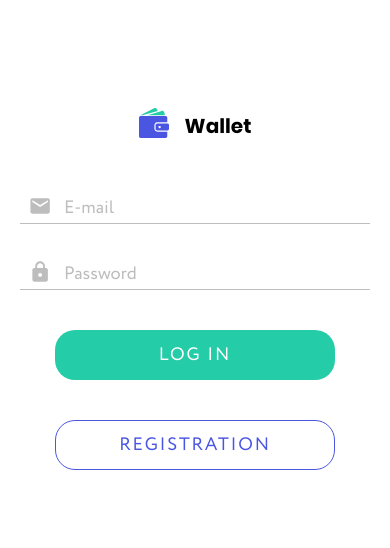
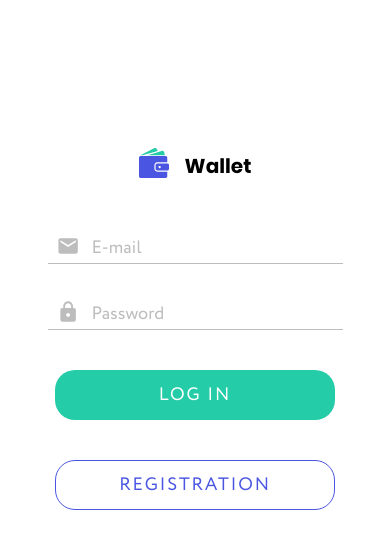
Before and after one commit to Sennarion/react-team-project, a React (Create React App) app: page /react-team-project/login in a window 390 px wide. Shown: the top 548 px of the page. Built offline with nearby package versions, Linux system fonts and the light colour scheme.

Commit message:
style: login tablet

```diff
--- a/src/components/LoginForm/LoginForm.styled.js
+++ b/src/components/LoginForm/LoginForm.styled.js
@@ -3,8 +3,8 @@ import { Field } from 'formik';
 import { Link } from 'react-router-dom';
 
 export const FormWrapper = styled.div`
-text-align: center;
-`
+  text-align: center;
+`;
 
 export const Wrapper = styled.div`
   position: relative;
--- a/src/components/Logo/Logo.styled.js
+++ b/src/components/Logo/Logo.styled.js
@@ -1,11 +1,15 @@
 import styled from 'styled-components';
 export const LogoWrapper = styled.div`
-margin-top: ${({ theme }) => theme.spacing(27)};
-margin-bottom: ${({ theme }) => theme.spacing(15)};
+  margin-top: ${({ theme }) => theme.spacing(27)};
+  margin-bottom: ${({ theme }) => theme.spacing(15)};
   display: flex;
   align-items: flex-end;
   justify-content: center;
   gap: ${({ theme }) => theme.spacing(4)};
+  @media screen and (min-width: ${({ theme }) => theme.media.tablet}) {
+    margin-top: 0;
+    margin-bottom: ${({ theme }) => theme.spacing(15)};
+  }
 `;
 export const LogoText = styled.span`
   font-family: ${({ theme }) => theme.fonts.secondaryBold};
--- a/src/pages/LoginPage/LoginPage.jsx
+++ b/src/pages/LoginPage/LoginPage.jsx
@@ -1,6 +1,6 @@
 import LoginForm from 'components/LoginForm/LoginForm';
 import { Container } from 'components/UI/Container/Container.styled';
-import { LeftSide, MainTitle, ImgBox } from './LoginPage.styled';
+import { PageWrapper, LeftSide,RightSide,  MainTitle, ImgBox } from './LoginPage.styled';
 import Logo from 'components/Logo/Logo';
 import loginTablet1x from '../../images/loginBg-tablet-1x.png';
 import loginTablet2x from '../../images/loginBg-tablet-2x.png';
@@ -8,7 +8,8 @@ import loginDesk1x from '../../images/loginBg-desktop-1x.png';
 import loginDesc2x from '../../images/loginBg-desktop-2x.png';
 export default function LoginPage() {
   return (
-    <Container>
+    <PageWrapper>
+      <Container>
       <LeftSide>
         <ImgBox>
           <picture>
@@ -27,10 +28,11 @@ export default function LoginPage() {
         </ImgBox>
         <MainTitle>Finance app</MainTitle>
       </LeftSide>
-      <div>
+      <RightSide>
         <Logo />
         <LoginForm />
-      </div>
+      </RightSide>
     </Container>
+    </PageWrapper>
   );
 }
--- a/src/pages/LoginPage/LoginPage.styled.js
+++ b/src/pages/LoginPage/LoginPage.styled.js
@@ -1,21 +1,49 @@
 import styled from 'styled-components';
+import topEllipse from '../../images/top-ellipse.svg';
+import bottomEllipse from '../../images/bottom-ellipse.svg';
 
+export const PageWrapper = styled.div`
+  background-color: ${({ theme }) => theme.colors.white};
+  min-height: 100vh;
+  @media screen and (min-width: ${({ theme }) => theme.media.tablet}) {
+    background: url(${topEllipse}) top right no-repeat,
+      url(${bottomEllipse}) bottom left no-repeat;
+    background-color: ${({ theme }) => theme.colors.bgColor};
+  }
+`;
 export const LeftSide = styled.div`
   display: flex;
+  padding-left: ${({ theme }) => theme.spacing(21)};
+
   gap: ${({ theme }) => theme.spacing(10)};
   align-items: center;
+  justify-content: flex-start;
+  padding-top: ${({ theme }) => theme.spacing(15)};
+  padding-bottom: ${({ theme }) => theme.spacing(13)};
+  @media screen and (max-width: 767px) {
+    display: none;
+  }
+`;
+
+export const RightSide = styled.div`
+  margin: 0 auto;
+  max-width: 533px;
+  padding-top: ${({ theme }) => theme.spacing(10)};
+  padding-bottom: ${({ theme }) => theme.spacing(15)};
+  background-color: ${({ theme }) => theme.colors.white};
+  border-radius: ${({ theme }) => theme.spacing(5)};
+  display: flex;
+  flex-direction: column;
   justify-content: center;
-  padding-top: ${({ theme }) => theme.spacing(15)};
-  @media screen and (max-width: 767px){
-    display:none;
-  }
+  align-items: center;
 `;
 export const MainTitle = styled.h1`
   font-family: ${({ theme }) => theme.fonts.secondaryRegular};
+  font-weight: ${({ theme }) => theme.fontWeight.normal};
   font-size: ${({ theme }) => theme.spacing(7)};
   line-height: ${({ theme }) => theme.spacing(11)};
 `;
 export const ImgBox = styled.div`
-width: ${({ theme }) => theme.spacing(65)};
-height: ${({ theme }) => theme.spacing(62)};
-`
+  width: ${({ theme }) => theme.spacing(65)};
+  height: ${({ theme }) => theme.spacing(62)};
+`;
--- a/src/styles/theme.js
+++ b/src/styles/theme.js
@@ -13,7 +13,7 @@ export const theme = Object.freeze({
   fonts: {
     primary: 'CirceRegular, sans serif',
     primaryBold: 'CirceBold, sans serif',
-    secondary: 'PoppinsRegular, sans serif',
+    secondaryRegular: 'PoppinsRegular, sans serif',
     secondaryBold: 'PoppinsBold, sans serif',
   },
   fontSizes: {
```
